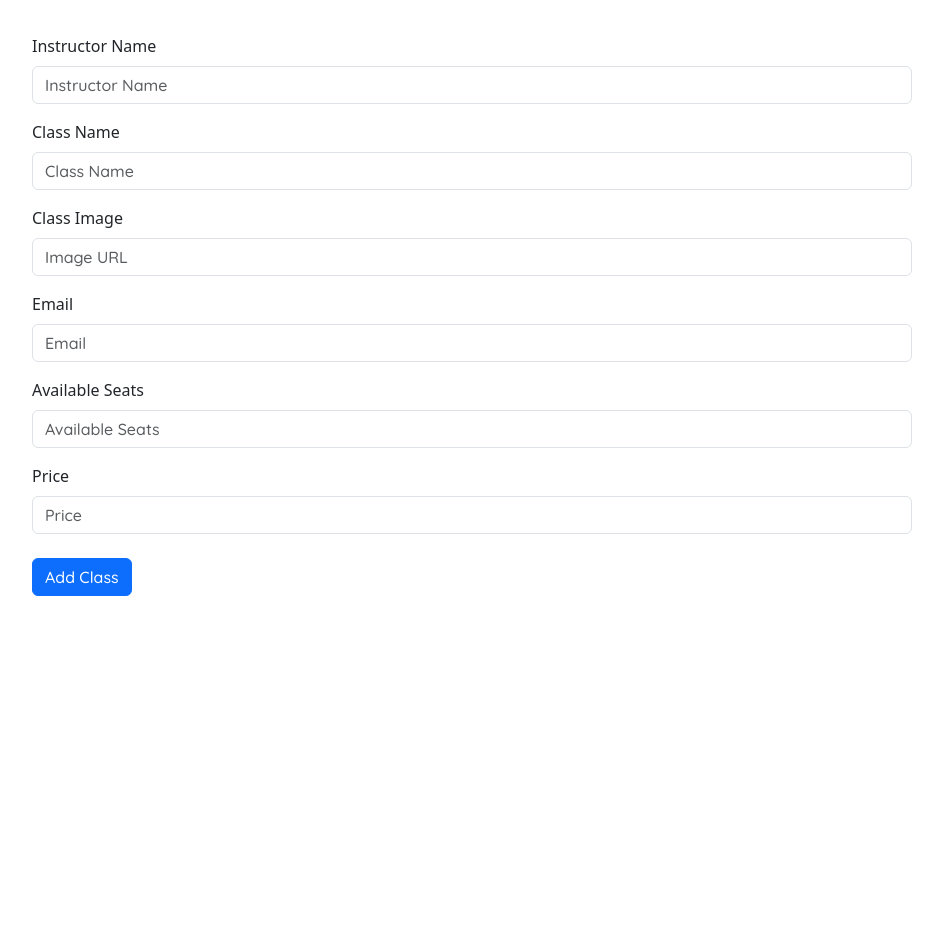
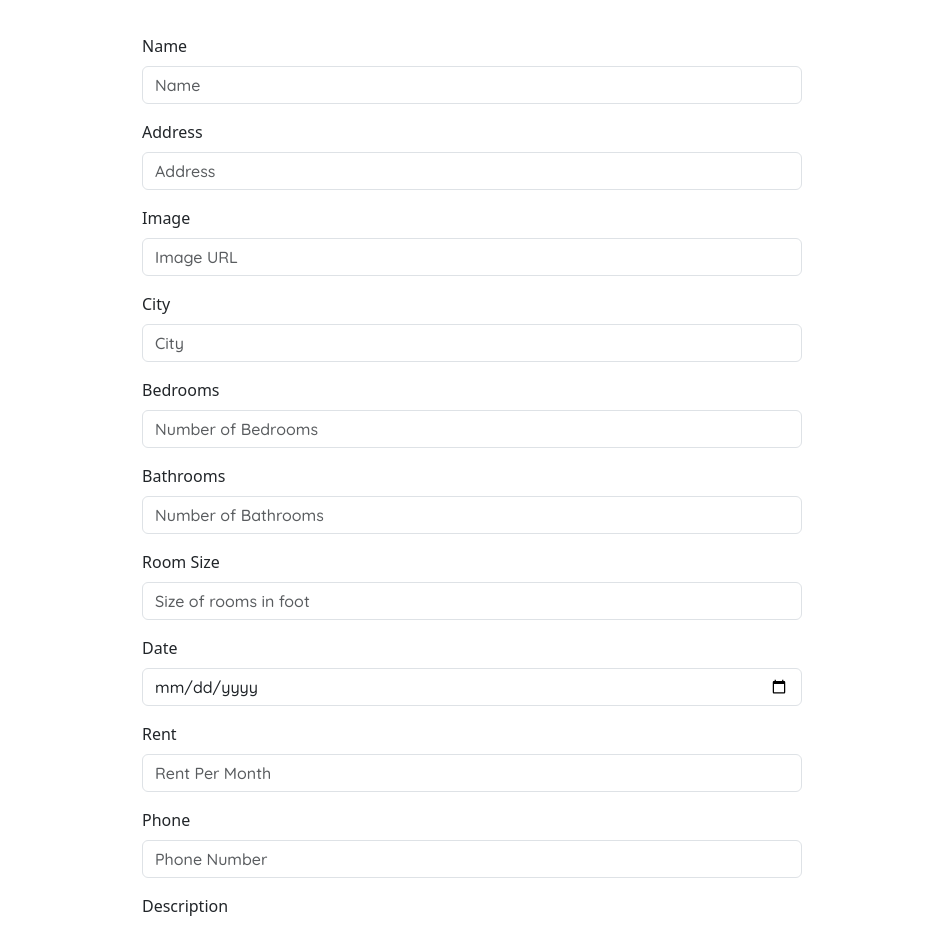
Before and after one commit to anayetullah-developer/house-hunter-client, a React (Vite) app: page /dashboard/house-owner/add-house in a window 1280 px wide. Shown: the part 193-1119 px from the top of the page, without its empty margins (328-1271 px from the left). Before the commit the page ends 853 px from the top, so only its background shows below. Built offline with nearby package versions, Linux system fonts and the light colour scheme.

Commit message:
UI edited and updated

```diff
--- a/src/hooks/useMyHouses.js
+++ b/src/hooks/useMyHouses.js
@@ -5,12 +5,12 @@ import { useQuery } from "@tanstack/react-query";
 
 const useMyHouses = () => {
     const {user, loading} = useAuth();
-
+    console.log(user)
     const { refetch, data: myHouses = [] } = useQuery({
         queryKey: ['myHouses'],
         enabled: !loading,
         queryFn: async () => {
-            const response = await axios.get(`http://localhost:5000/house-owner/myHouses?email=${user?.email}`);
+            const response = await axios.get(`http://localhost:5001/house-owner/myHouses?phone=${user?.phone}`);
             return response.data;
         },
       })
--- a/src/pages/Cards/HouseCard.jsx
+++ b/src/pages/Cards/HouseCard.jsx
@@ -1,43 +1,85 @@
-import axios from "axios";
+// import axios from "axios";
 import useAuth from "../../hooks/useAuth";
 
 const HouseCard = ({ singleHouse }) => {
  const {user, loading} = useAuth();
  console.log(user?.role);
 
-  const { _id, instructorName, name, photoURL, email, seats, price } = singleHouse;
-  let convertedSeat = parseFloat(seats);
+  const { _id, name, address, phone, photoURL, bedrooms, bathrooms, size, rent, city, date } = singleHouse;
 
-  const handleSelect = async () => {
-    await axios.post("/student/selectedClass", {
-      classId: _id,
-      instructorName,
-      name,
-      photoURL,
-      email,
-      seats,
-      price,
-    });
-  };
-  http://localhost:5000/
+
+  // const handleSelect = async () => {
+  //   await axios.post("/student/selectedClass", {
+  //     classId: _id,
+  //     instructorName,
+  //     name,
+  //     photoURL,
+  //     email,
+  //     seats,
+  //     price,
+  //   });
+  // };
   return (
-    <div className="mb-4">
-      <div className={`card ${convertedSeat < 1 ? "bg-red-300 text-white" : "text-gray-600"}`}>
-        <img className="card-img-top" src={photoURL} alt="Class Image" />
-        <div className="card-body">
-          <h2 className="card-title text-xl font-semibold mb-2">{name}</h2>
-          <p className="card-text mb-4">Instructor: {instructorName}</p>
-          <div className="d-flex justify-content-between align-items-center">
-            <p className="font-weight-bold">Price: ${price}</p>
-            <p className="font-weight-bold">Seats: {seats}</p>
+    <div className="card shadow-lg mb-4">
+      <div className="row no-gutters">
+        <div className="col-md-12">
+          <img
+            src={photoURL}
+            className="card-img"
+            alt="House Image"
+            style={{ height: "250px", objectFit: "cover" }}
+          />
+        </div>
+      </div>
+      <div className="row">
+      <h5 className="text-center mt-2">{name}</h5>
+        <div className="col-md-6">
+          <div className="card-body">
+            <p className="card-text mb-2">
+              <strong>Address:</strong> {address}
+            </p>
+            <p className="card-text mb-2">
+              <strong>City:</strong> {city}
+            </p>
+            <p className="card-text mb-2">
+              <strong>Bedrooms:</strong> {bedrooms}
+            </p>
+            <p className="card-text mb-2">
+              <strong>Bathrooms:</strong> {bathrooms}
+            </p>
+            <p className="card-text">
+              <strong>Size:</strong> {size} sqft
+            </p>
           </div>
-          <button
-            disabled={!loading  && user?.role == "house-owner" || convertedSeat === 0}
-            className={`btn btn-primary mt-3 ${seats === "0" ? "text-white" : "text-gray-700"}`}
-            onClick={handleSelect}
+        </div>
+        <div className="col-md-6">
+          <div className="card-body">
+            <p className="card-text mb-3">
+              <strong>Rent:</strong> ${rent}/month
+            </p>
+            <p className="card-text mb-2">
+              <strong>Phone:</strong> {phone}
+            </p>
+            <p className="card-text">
+              <strong>Date:</strong> {date}
+            </p>
+          </div>
+        </div>
+      </div>
+      <div className="row">
+        <div className="col-md-12">
+          <div className="card-body">
+            <p className="card-text mt-0 pt-0">
+              <strong>Description:</strong> Lorem ipsum dolor sit amet, consectetur adipiscing elit.
+            </p>
+            <button
+            disabled={!loading  && user?.role == "house-owner"}
+            className={`btn btn-primary w-full`}
+            // onClick={handleSelect}
           >
             Book
           </button>
+          </div>
         </div>
       </div>
     </div>
--- a/src/pages/Dashboard/HouseOwner/AddHouse.jsx
+++ b/src/pages/Dashboard/HouseOwner/AddHouse.jsx
@@ -13,47 +13,47 @@ const AddHouse = () => {
 
   const onSubmit = async (data) => {
     reset();
-    const response = await axios.post("http://localhost:5000/house-owner/addHouse", {
+    const response = await axios.post("http://localhost:5001/house-owner/addHouse", {
       ...data,
     });
     console.log(response);
   };
   return (
     <div className="container py-5">
-      <h2 className="text-center display-4 mb-4">Add A Class</h2>
-      <form onSubmit={handleSubmit(onSubmit)}>
+      <h2 className="text-center display-4 mb-4">Add A House</h2>
+      <form onSubmit={handleSubmit(onSubmit)} className="w-75 mx-auto">
         <div className="mb-3">
-          <label htmlFor="instructorName" className="form-label">
-            Instructor Name
+          <label htmlFor="name" className="form-label">
+             Name
           </label>
           <input
             type="text"
-            {...register("instructorName", { required: true })}
-            placeholder="Instructor Name"
-            value={user?.displayName}
+            {...register("name", { required: true })}
+            placeholder="Name"
+            value={user?.name}
             className="form-control"
           />
-          {errors.instructorName && (
-            <span className="text-danger">Instructor Name is required</span>
+          {errors.name && (
+            <span className="text-danger">Name is required</span>
           )}
         </div>
         <div className="mb-3">
           <label htmlFor="name" className="form-label">
-            Class Name
+            Address
           </label>
           <input
             type="text"
-            {...register("name", { required: true })}
-            placeholder="Class Name"
+            {...register("address", { required: true })}
+            placeholder="Address"
             className="form-control"
           />
-          {errors.name && (
-            <span className="text-danger">Class Name is required</span>
+          {errors.address && (
+            <span className="text-danger">Address is required</span>
           )}
         </div>
         <div className="mb-3">
           <label htmlFor="photoURL" className="form-label">
-            Class Image
+            Image
           </label>
           <input
             type="url"
@@ -62,59 +62,129 @@ const AddHouse = () => {
             className="form-control"
           />
           {errors.photoURL && (
-            <span className="text-danger">Class Image is required</span>
+            <span className="text-danger">Image is required</span>
           )}
         </div>
         <div className="mb-3">
-          <label htmlFor="email" className="form-label">
-            Email
+          <label htmlFor="city" className="form-label">
+            City
           </label>
           <input
-            type="email"
-            {...register("email", { required: true })}
-            placeholder="Email"
+            type="text"
+            {...register("city", { required: true })}
+            placeholder="City"
             className="form-control"
-            value={user?.email}
           />
-          {errors.email && (
-            <span className="text-danger">Email is required</span>
+          {errors.city && (
+            <span className="text-danger">City is required</span>
           )}
         </div>
         <div className="mb-3">
-          <label htmlFor="seats" className="form-label">
-            Available Seats
+          <label htmlFor="bedrooms" className="form-label">
+            Bedrooms
           </label>
           <input
             type="number"
-            {...register("seats", { required: true })}
-            placeholder="Available Seats"
+            {...register("bedrooms", { required: true })}
+            placeholder="Number of Bedrooms"
             className="form-control"
           />
-          {errors.seats && (
-            <span className="text-danger">Seats is required</span>
+          {errors.bedrooms && (
+            <span className="text-danger">Bedrooms is required</span>
           )}
         </div>
         <div className="mb-3">
-          <label htmlFor="price" className="form-label">
-            Price
+          <label htmlFor="bathrooms" className="form-label">
+            Bathrooms
           </label>
           <input
             type="number"
-            {...register("price", { required: true })}
-            placeholder="Price"
+            {...register("bathrooms", { required: true })}
+            placeholder="Number of Bathrooms"
             className="form-control"
           />
-          {errors.price && (
-            <span className="text-danger">Price is required</span>
+          {errors.bathrooms && (
+            <span className="text-danger">Bathrooms is required</span>
           )}
         </div>
-
+        <div className="mb-3">
+          <label htmlFor="size" className="form-label">
+            Room Size
+          </label>
+          <input
+            type="number"
+            {...register("size", { required: true })}
+            placeholder="Size of rooms in foot"
+            className="form-control"
+          />
+          {errors.size && (
+            <span className="text-danger">Size is required</span>
+          )}
+        </div>
+        <div className="mb-3">
+          <label htmlFor="date" className="form-label">
+            Date
+          </label>
+          <input
+            type="date"
+            {...register("date", { required: true })}
+            placeholder="Availability Date"
+            className="form-control"
+          />
+          {errors.size && (
+            <span className="text-danger">Date is required</span>
+          )}
+        </div>
+        <div className="mb-3">
+          <label htmlFor="rent" className="form-label">
+            Rent
+          </label>
+          <input
+            type="number"
+            {...register("rent", { required: true })}
+            placeholder="Rent Per Month"
+            className="form-control"
+          />
+          {errors.rent && (
+            <span className="text-danger">Rent is required</span>
+          )}
+        </div>
+        <div className="mb-3">
+          <label htmlFor="phone" className="form-label">
+            Phone
+          </label>
+          <input
+            type="number"
+            {...register("phone", { required: true })}
+            placeholder="Phone Number"
+            className="form-control"
+          />
+          {errors.phone && (
+            <span className="text-danger">Phone Number is required</span>
+          )}
+        </div>
+        <div className="mb-3">
+          <label htmlFor="desc" className="form-label">
+            Description
+          </label>
+          <textarea
+            {...register("desc", { required: true })}
+            placeholder="Description"
+            rows="5"
+            className="form-control"
+          ></textarea>
+          {errors.desc && (
+            <span className="text-danger">Description Number is required</span>
+          )}
+        </div>
         <div className="mt-4">
-          <input className="btn btn-primary" type="submit" value="Add Class" />
+          <input className="btn btn-primary" type="submit" value="Add House" />
         </div>
       </form>
     </div>
   );
 };
 
+
+
 export default AddHouse;
--- a/src/pages/Dashboard/HouseOwner/MyHouses.jsx
+++ b/src/pages/Dashboard/HouseOwner/MyHouses.jsx
@@ -7,7 +7,7 @@ const MyHouses = () => {
   console.log(myHouses);
 
   const handleDelete = (id) => {
-    axios.delete(`http://localhost:5000/my-houses/selected-house/${id}`)
+    axios.delete(`http://localhost:5001/my-houses/selected-house/${id}`)
     .then((result) => {
       if (result.data.deletedCount > 0) {
         console.log(result);
@@ -19,7 +19,7 @@ const MyHouses = () => {
   return (
     <div>
       <div className="d-flex gap-3 justify-content-center mt-5 align-items-center font-semibold text-uppercase text-2xl">
-        <h1>Total Enrolled Students: {myHouses?.length}</h1>
+        <h1>Total Houses: {myHouses?.length}</h1>
       </div>
 
       <div className="table-responsive mt-5 my-10">
@@ -28,15 +28,18 @@ const MyHouses = () => {
           <thead>
             <tr>
               <th>#</th>
-              <th>Class Name</th>
-              <th>Class Image</th>
-              <th>Instructor</th>
-              <th>Email</th>
-              <th>Price</th>
-              <th>Status</th>
-              <th>Available Seats</th>
-              <th>Feedback</th>
-              <th>Update</th>
+              <th>Image</th>
+              <th>Name</th>
+              <th>Address</th>
+              <th>City</th>
+              <th>Bedrooms</th>
+              <th>Bathrooms</th>
+              <th>Size</th>
+              <th>Rent</th>
+              <th>Phone</th>
+              <th>Description</th>
+              <th>Action</th>
+
             </tr>
           </thead>
           <tbody>
@@ -44,16 +47,18 @@ const MyHouses = () => {
               return (
                 <tr key={myHouse._id}>
                   <td>{index + 1}</td>
-                  <td>{myHouse.name}</td>
                   <td>
                     <img src={myHouse.photoURL} alt="Class" style={{ maxWidth: "100px", maxHeight: "100px" }} />
                   </td>
-                  <td>{myHouse.instructorName}</td>
-                  <td>{myHouse.email}</td>
-                  <td>${myHouse.price}</td>
-                  <td>{myHouse.status ? myHouse.status : "Pending"}</td>
-                  <td>{myHouse.seats}</td>
-                  <td>{myHouse.feedback ? myHouse.feedback : "No feedback"}</td>
+                  <td>{myHouse.name}</td>
+                  <td>{myHouse.address}</td>
+                  <td>{myHouse.city}</td>
+                  <td>${myHouse.bedrooms}</td>
+                  <td>{myHouse.bathrooms}</td>
+                  <td>{myHouse.size}</td>
+                  <td>{myHouse.rent}</td>
+                  <td>{myHouse.phone}</td>
+                  <td>{myHouse.desc}</td>
                   <td >
                     <Link to={`/dashboard/house-owner/MyHouses/${myHouse._id}`}>
                       <button className="btn btn-sm btn-primary">Update</button>
--- a/src/pages/Dashboard/HouseOwner/UpdateHouse.jsx
+++ b/src/pages/Dashboard/HouseOwner/UpdateHouse.jsx
@@ -1,11 +1,12 @@
 import { useForm } from "react-hook-form";
 import { useLoaderData } from "react-router-dom";
 import axios from "axios";
+import useAuth from "../../../hooks/useAuth";
 
 const UpdateHouse = () => {
+  const {user} = useAuth();
   const updateClassInfo = useLoaderData();
-  const { name, photoURL, instructorName, price, email, seats, _id } = updateClassInfo;
-  console.log(_id);
+  const { _id, name, address, photoURL, bedrooms, bathrooms, size, rent, city, date, desc } = updateClassInfo;
 
   const {
     register,
@@ -16,7 +17,7 @@ const UpdateHouse = () => {
 
   const onSubmit = async (data) => {
     reset();
-    const response = await axios.patch(`http://localhost:5000/house-owner/updateHouse/${_id}`, {
+    const response = await axios.patch(`http://localhost:5001/house-owner/updateHouse/${_id}`, {
       ...data,
     });
     console.log(response);
@@ -24,99 +25,173 @@ const UpdateHouse = () => {
 
   return (
     <div className="container py-5">
-      <h2 className="text-center display-4 mb-4">Update Class</h2>
-      <form onSubmit={handleSubmit(onSubmit)}>
+      <h2 className="text-center display-4 mb-4">Add A House</h2>
+      <form onSubmit={handleSubmit(onSubmit)} className="w-75 mx-auto">
         <div className="mb-3">
-          <label htmlFor="instructorName" className="form-label">
-            Instructor Name
+          <label htmlFor="name" className="form-label">
+             Name
           </label>
           <input
             type="text"
-            {...register("instructorName", { required: true })}
-            placeholder="Instructor Name"
-            value={instructorName}
+            {...register("name", { required: true })}
+            placeholder="Name"
+            defaultValue={name}
             className="form-control"
           />
-          {errors.instructorName && (
-            <span className="text-danger">Instructor Name is required</span>
+          {errors.name && (
+            <span className="text-danger">Name is required</span>
           )}
         </div>
         <div className="mb-3">
           <label htmlFor="name" className="form-label">
-            Class Name
+            Address
           </label>
           <input
             type="text"
-            {...register("name", { required: true })}
-            placeholder="Class Name"
-            defaultValue={name}
+            {...register("address", { required: true })}
+            placeholder="Address"
             className="form-control"
+            defaultValue={address}
           />
-          {errors.name && (
-            <span className="text-danger">Class Name is required</span>
+          {errors.address && (
+            <span className="text-danger">Address is required</span>
           )}
         </div>
         <div className="mb-3">
           <label htmlFor="photoURL" className="form-label">
-            Class Image
+            Image
           </label>
           <input
             type="url"
-            defaultValue={photoURL}
             {...register("photoURL", { required: true })}
             placeholder="Image URL"
             className="form-control"
+            defaultValue={photoURL}
           />
           {errors.photoURL && (
-            <span className="text-danger">Class Image is required</span>
+            <span className="text-danger">Image is required</span>
           )}
         </div>
         <div className="mb-3">
-          <label htmlFor="email" className="form-label">
-            Email
+          <label htmlFor="city" className="form-label">
+            City
           </label>
           <input
-            type="email"
-            {...register("email", { required: true })}
-            placeholder="Email"
+            type="text"
+            {...register("city", { required: true })}
+            placeholder="City"
             className="form-control"
-            value={email}
+            defaultValue={city}
           />
-          {errors.email && (
-            <span className="text-danger">Email is required</span>
+          {errors.city && (
+            <span className="text-danger">City is required</span>
           )}
         </div>
         <div className="mb-3">
-          <label htmlFor="seats" className="form-label">
-            Available Seats
+          <label htmlFor="bedrooms" className="form-label">
+            Bedrooms
           </label>
           <input
             type="number"
-            defaultValue={seats}
-            {...register("seats", { required: true })}
-            placeholder="Available Seats"
+            {...register("bedrooms", { required: true })}
+            placeholder="Number of Bedrooms"
             className="form-control"
-          />
-          {errors.seats && (
-            <span className="text-danger">Seats is required</span>
+            defaultValue={bedrooms}
+            />
+          {errors.bedrooms && (
+            <span className="text-danger">Bedrooms is required</span>
           )}
         </div>
         <div className="mb-3">
-          <label htmlFor="price" className="form-label">
-            Price
+          <label htmlFor="bathrooms" className="form-label">
+            Bathrooms
           </label>
           <input
             type="number"
-            defaultValue={price}
-            {...register("price", { required: true })}
-            placeholder="Price"
+            {...register("bathrooms", { required: true })}
+            placeholder="Number of Bathrooms"
             className="form-control"
+            defaultValue={bathrooms}
           />
-          {errors.price && (
-            <span className="text-danger">Price is required</span>
+          {errors.bathrooms && (
+            <span className="text-danger">Bathrooms is required</span>
           )}
         </div>
-
+        <div className="mb-3">
+          <label htmlFor="size" className="form-label">
+            Room Size
+          </label>
+          <input
+            type="number"
+            {...register("size", { required: true })}
+            placeholder="Size of rooms in foot"
+            className="form-control"
+            defaultValue={size}
+          />
+          {errors.size && (
+            <span className="text-danger">Size is required</span>
+          )}
+        </div>
+        <div className="mb-3">
+          <label htmlFor="date" className="form-label">
+            Date
+          </label>
+          <input
+            type="date"
+            {...register("date", { required: true })}
+            placeholder="Availability Date"
+            className="form-control"
+            defaultValue={date}
+          />
+          {errors.size && (
+            <span className="text-danger">Date is required</span>
+          )}
+        </div>
+        <div className="mb-3">
+          <label htmlFor="rent" className="form-label">
+            Rent
+          </label>
+          <input
+            type="number"
+            {...register("rent", { required: true })}
+            placeholder="Rent Per Month"
+            className="form-control"
+            defaultValue={rent}
+          />
+          {errors.rent && (
+            <span className="text-danger">Rent is required</span>
+          )}
+        </div>
+        <div className="mb-3">
+          <label htmlFor="phone" className="form-label">
+            Phone
+          </label>
+          <input
+            type="number"
+            {...register("phone", { required: true })}
+            placeholder="Phone Number"
+            className="form-control"
+            value={user?.phone}
+          />
+          {errors.phone && (
+            <span className="text-danger">Phone Number is required</span>
+          )}
+        </div>
+        <div className="mb-3">
+          <label htmlFor="desc" className="form-label">
+            Description
+          </label>
+          <textarea
+            {...register("desc", { required: true })}
+            placeholder="Description"
+            rows="5"
+            defaultValue={desc}
+            className="form-control"
+          ></textarea>
+          {errors.desc && (
+            <span className="text-danger">Description Number is required</span>
+          )}
+        </div>
         <div className="mt-4">
           <input className="btn btn-primary" type="submit" value="Update" />
         </div>
--- a/src/pages/Home/Houses.jsx
+++ b/src/pages/Home/Houses.jsx
@@ -7,14 +7,14 @@ const Houses = () => {
     const { data: houses = [] } = useQuery({
         queryKey: ['houses'],
         queryFn: async () => {
-            const response = await axios.get(`http://localhost:5000/houses`);
+            const response = await axios.get(`http://localhost:5001/houses`);
             return response.data;
         },
       })
 
   return (
     <div className="container mt-5">
-      <h2 className="text-center display-4 font-weight-bold text-uppercase my-4">Available Houses</h2>
+      <h2 className="text-center display-4 font-weight-bold text-uppercase my-5">Available Houses</h2>
       <div className="row row-cols-1 row-cols-md-3 ">
         {houses.map((singleHouse) => (
           <div key={singleHouse._id} className="col">
--- a/src/pages/Login/Login.jsx
+++ b/src/pages/Login/Login.jsx
@@ -31,7 +31,7 @@ const Login = () => {
     const email = form.email.value;
     const password = form.password.value;
 
-    axios.post("http://localhost:5000/login", {
+    axios.post("http://localhost:5001/login", {
         email: email,
         password: password,
       })
--- a/src/pages/Register/Register.jsx
+++ b/src/pages/Register/Register.jsx
@@ -62,9 +62,9 @@ const Register = () => {
     const form = e.target;
     const name = form.name.value;
     const email = form.email.value;
+    const phone = form.phone.value;
     const password = form.password.value;
     const userRole = form.role.value;
-    console.log(name, email, userRole, password)
     // const photoURL = form.photo.value;
 
     // if (Emailerror) {
@@ -76,11 +76,12 @@ const Register = () => {
     // }
 
     axios
-      .post("http://localhost:5000/register", {
+      .post("http://localhost:5001/register", {
         name: name,
         email: email,
         password: password,
-        role: userRole
+        role: userRole,
+        phone: phone
       })
       .then((response) => {
         if (response.data.insertedId > 0) {
@@ -132,6 +133,16 @@ const Register = () => {
                     onChange={emailHandler}
                     name="email"
                     placeholder="Enter email"
+                  />
+                  <Form.Text className="text-white">{Emailerror}</Form.Text>
+                </Form.Group>
+                <Form.Group className="mb-3" controlId="4">
+                  <Form.Label className="text-white">Phone Number</Form.Label>
+                  <Form.Control
+                    type="number"
+                    required
+                    name="phone"
+                    placeholder="Enter Phone Number"
                   />
                   <Form.Text className="text-white">{Emailerror}</Form.Text>
                 </Form.Group>
--- a/src/router/Route.jsx
+++ b/src/router/Route.jsx
@@ -71,7 +71,7 @@ export const router = createBrowserRouter([
               path: "house-owner/myHouses/:id",
               element: <UpdateHouse />,
               loader: ({ params }) =>
-              fetch(`http://localhost:5000/house-owner/myHouses/${params.id}`),
+              fetch(`http://localhost:5001/house-owner/myHouses/${params.id}`),
             },
 
 
```
